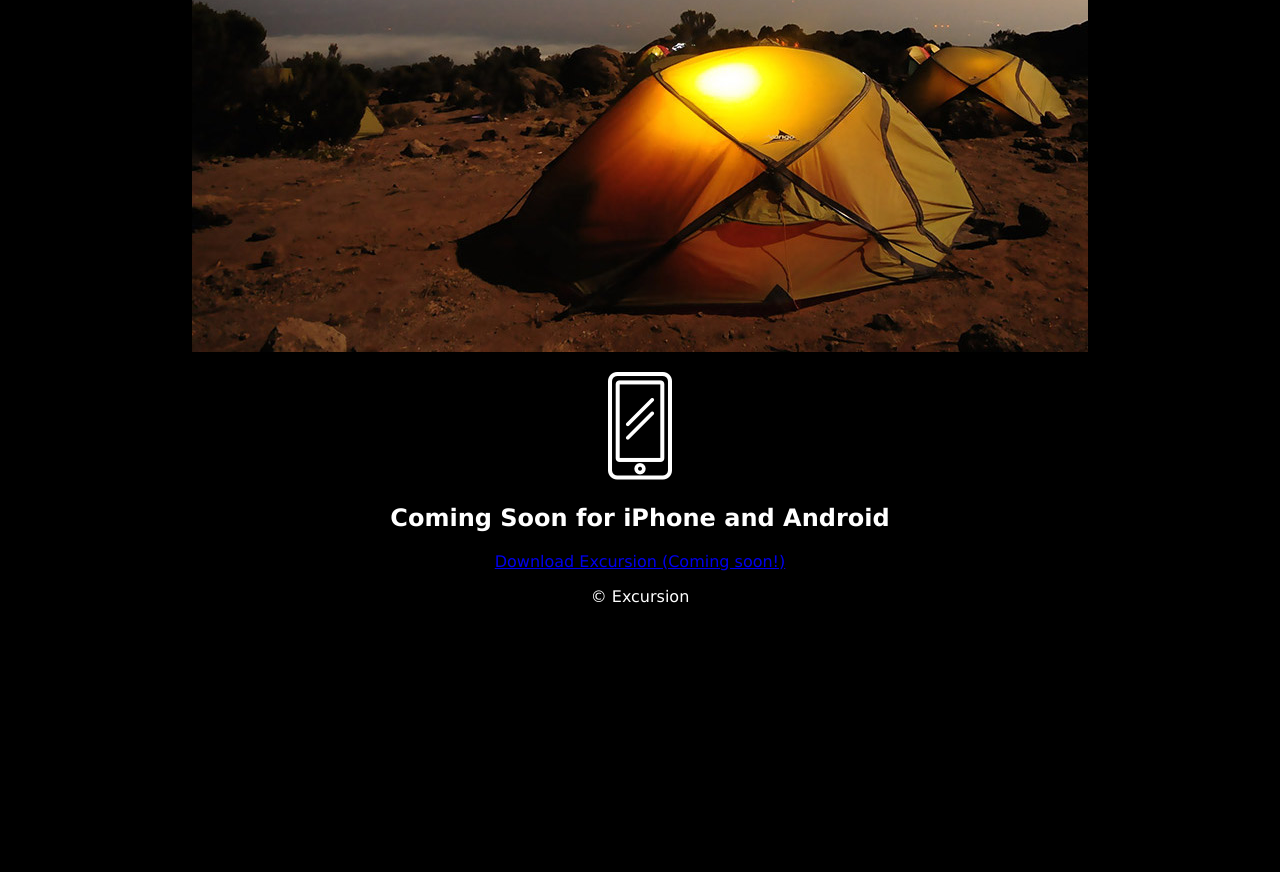
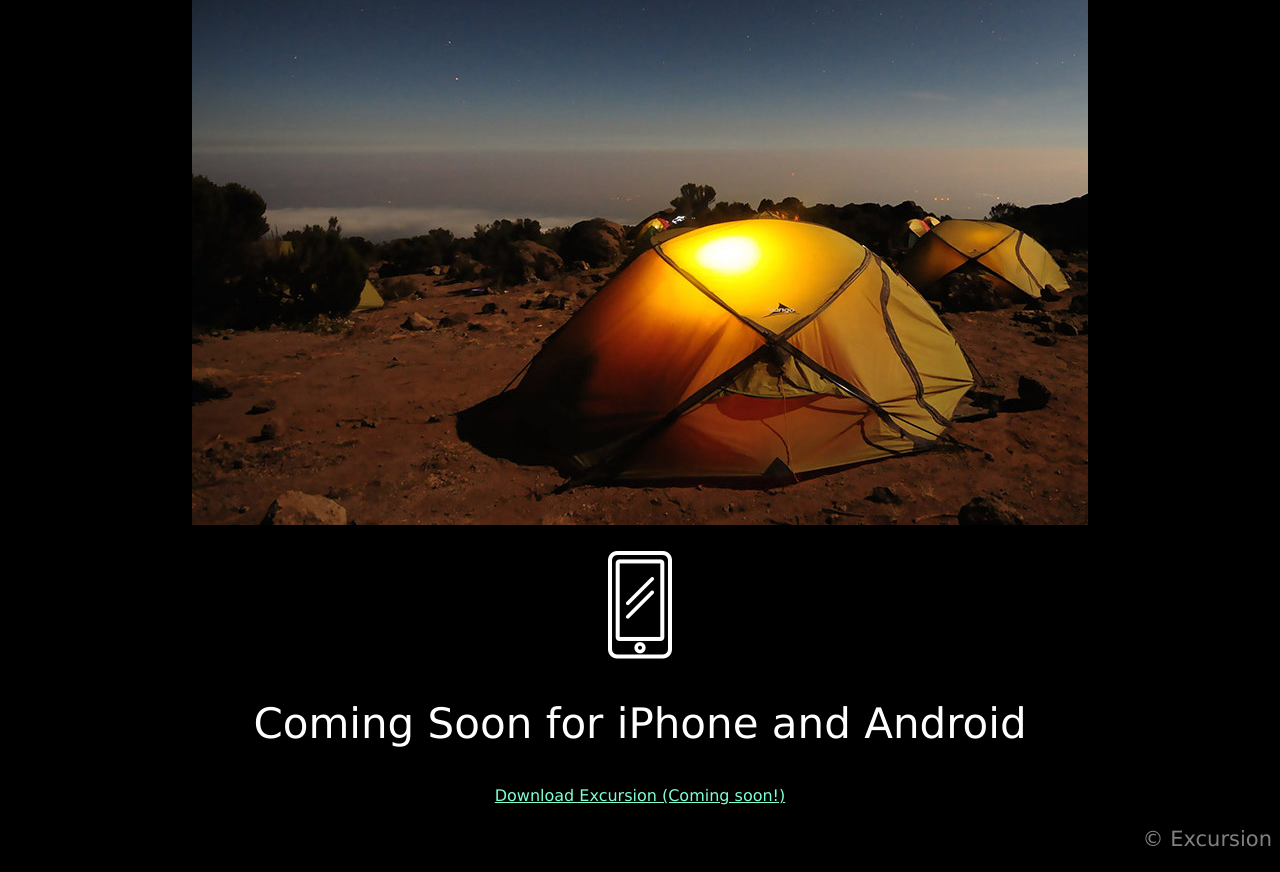
Before and after one commit to hamishv3000/excursion, a plain HTML site: page index.html in a window 1280 px wide. Shown: the part 548-1420 px from the top of the page. Before the commit the page ends 1170 px from the top, so only its background shows below. Drawn offline with Linux system fonts and the light colour scheme.

Commit message:
Final commit, I thing this is done

```diff
--- a/index.html
+++ b/index.html
@@ -8,16 +8,21 @@
   <body>
     <!-- Main Heading -->
     <h1>Discover hidden places in the world around you</h1>
-    <p><a href="#">Download Excursion (Coming soon!)</a></p> <!--future download link -->
-    <video controls autoplay>
+    <p><a class="futurelink" href="#">Download Excursion (Coming soon!)</a></p> <!--future download link -->
+    <video controls autoplay loop>
     <source src="./resources/videos/excursion.mp4" type="video/mp4">
     </video>
+    <!-- First Support Section -->
     <h2>Your Personal travel guide</h2>
     <p>Excursion remembers places you like, and recommends new points of interest around you.</p>
     <p><img src="./resources/images/camp.jpg" alt="picture of camp site"></p>
     <p><img src="./resources/images/phone.png" alt="picture of phone"></p>
+    <!-- Second Support Section-->
     <h2>Coming Soon for iPhone and Android</h2>
-    <p><a href="#">Download Excursion (Coming soon!)</a></p><!--future download link -->
-    <p>© Excursion</p>
+    <p><a class="futurelink" href="#">Download Excursion (Coming soon!)</a></p><!--future download link -->
+    <!-- Footer -->
+    <div class="footer">
+      <p>© Excursion</p>
+    </div>
   </body>
 </html>
--- a/resources/css/style.css
+++ b/resources/css/style.css
@@ -4,3 +4,26 @@ body {
   background-color: black;
   color: white;
 }
+
+h1 {
+  font-size: 50px;
+}
+
+.futurelink {
+  color: aquamarine;
+  font-size: 16px;
+}
+
+h2 {
+  font-weight: 300;
+  font-size: 42px;
+}
+
+p {
+  color: grey;
+  font-size: 21px;
+}
+
+.footer {
+  text-align: right;
+}
```
